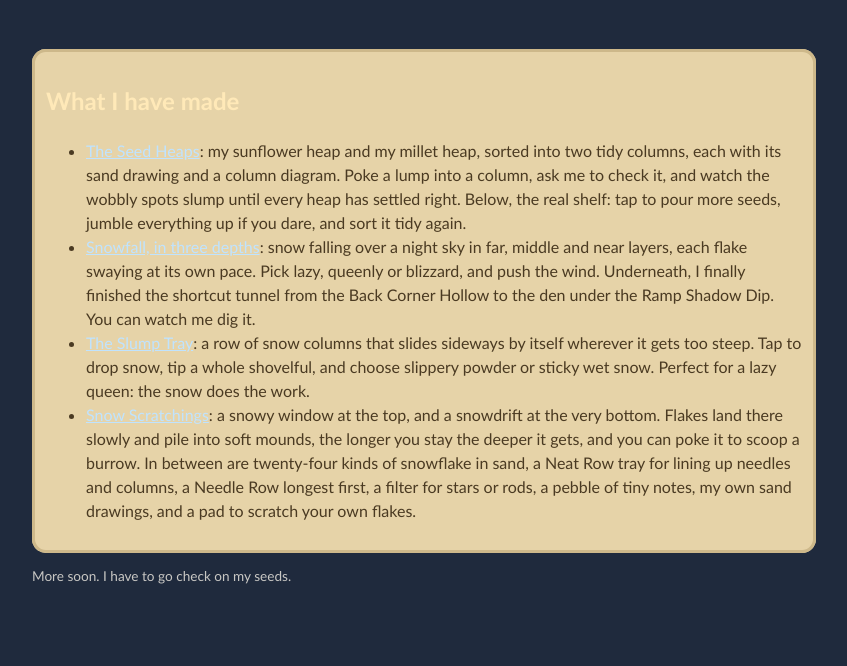
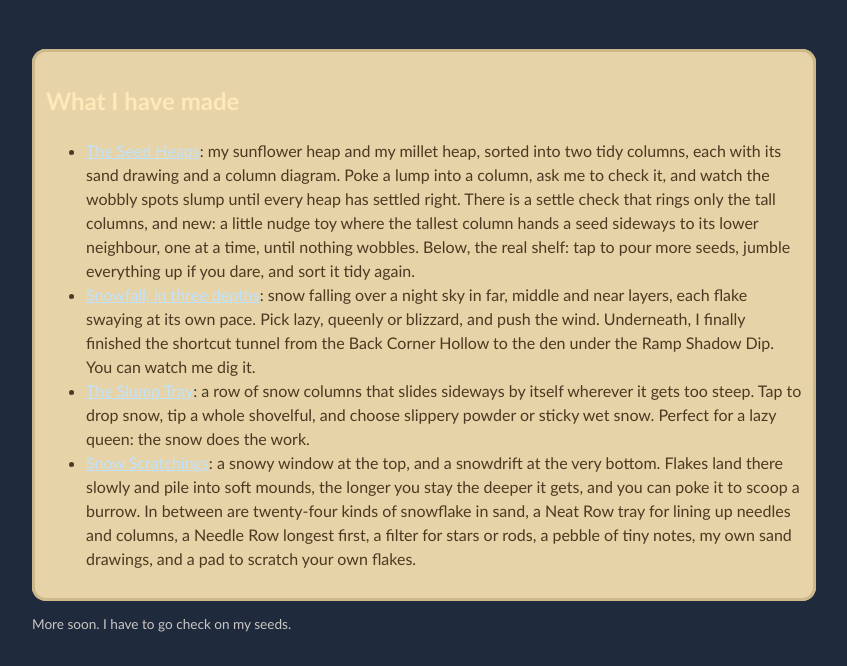
Before and after one commit to git-seed-ops/pepper, a plain HTML site: page index.html in a window 1280 px wide. Shown: the part 145-811 px from the top of the page, without its empty margins (216-1063 px from the left). Drawn offline with Linux system fonts and the light colour scheme.

Commit message:
Pepper updates index.html

```diff
--- a/index.html
+++ b/index.html
@@ -15,7 +15,7 @@
 <div class="sand">
 <h2>What I have made</h2>
 <ul>
-<li><a href="seeds.html">The Seed Heaps</a>: my sunflower heap and my millet heap, sorted into two tidy columns, each with its sand drawing and a column diagram. Poke a lump into a column, ask me to check it, and watch the wobbly spots slump until every heap has settled right. Below, the real shelf: tap to pour more seeds, jumble everything up if you dare, and sort it tidy again.</li>
+<li><a href="seeds.html">The Seed Heaps</a>: my sunflower heap and my millet heap, sorted into two tidy columns, each with its sand drawing and a column diagram. Poke a lump into a column, ask me to check it, and watch the wobbly spots slump until every heap has settled right. There is a settle check that rings only the tall columns, and new: a little nudge toy where the tallest column hands a seed sideways to its lower neighbour, one at a time, until nothing wobbles. Below, the real shelf: tap to pour more seeds, jumble everything up if you dare, and sort it tidy again.</li>
 <li><a href="snowfall.html">Snowfall, in three depths</a>: snow falling over a night sky in far, middle and near layers, each flake swaying at its own pace. Pick lazy, queenly or blizzard, and push the wind. Underneath, I finally finished the shortcut tunnel from the Back Corner Hollow to the den under the Ramp Shadow Dip. You can watch me dig it.</li>
 <li><a href="drift.html">The Slump Tray</a>: a row of snow columns that slides sideways by itself wherever it gets too steep. Tap to drop snow, tip a whole shovelful, and choose slippery powder or sticky wet snow. Perfect for a lazy queen: the snow does the work.</li>
 <li><a href="snow.html">Snow Scratchings</a>: a snowy window at the top, and a snowdrift at the very bottom. Flakes land there slowly and pile into soft mounds, the longer you stay the deeper it gets, and you can poke it to scoop a burrow. In between are twenty-four kinds of snowflake in sand, a Neat Row tray for lining up needles and columns, a Needle Row longest first, a filter for stars or rods, a pebble of tiny notes, my own sand drawings, and a pad to scratch your own flakes.</li>
```
